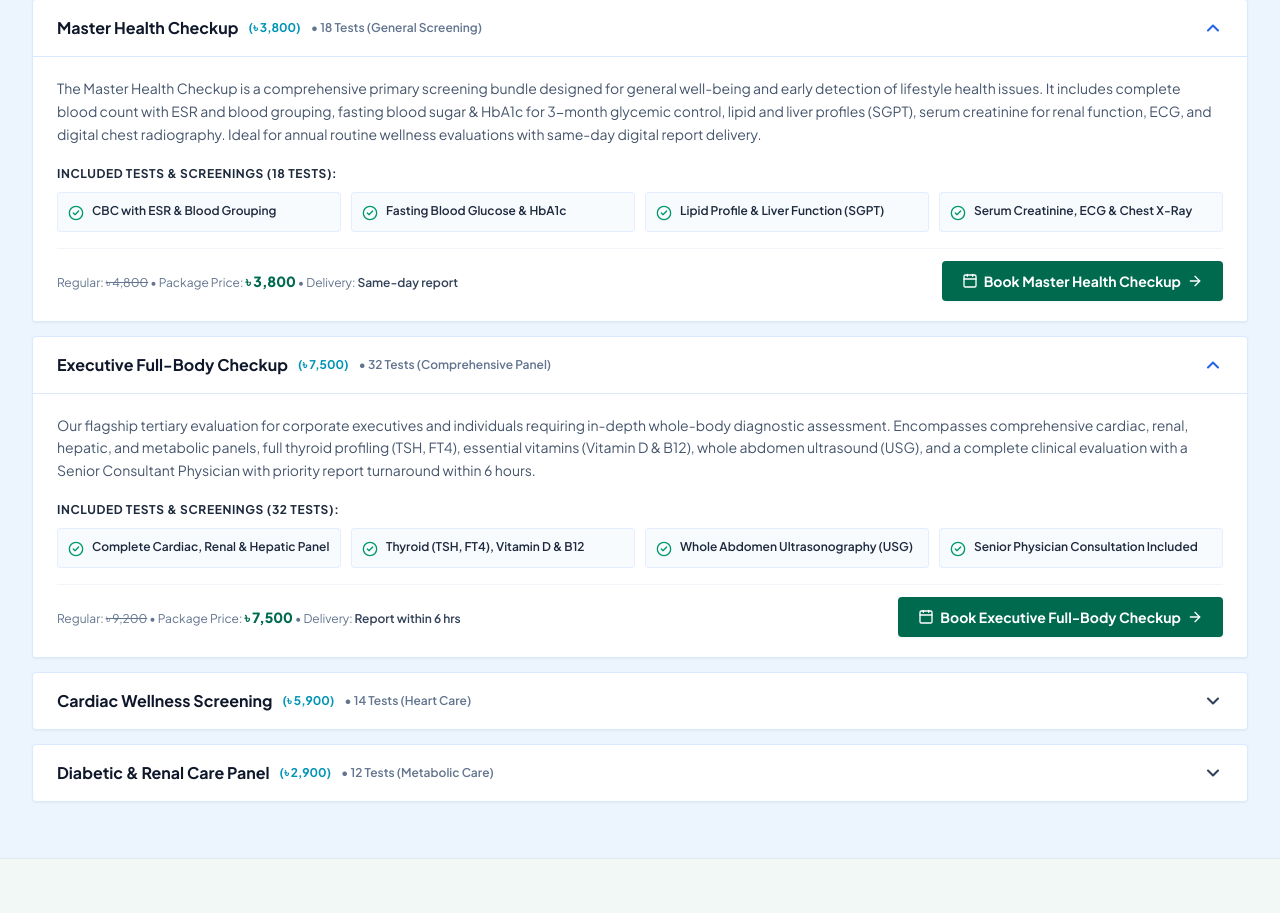
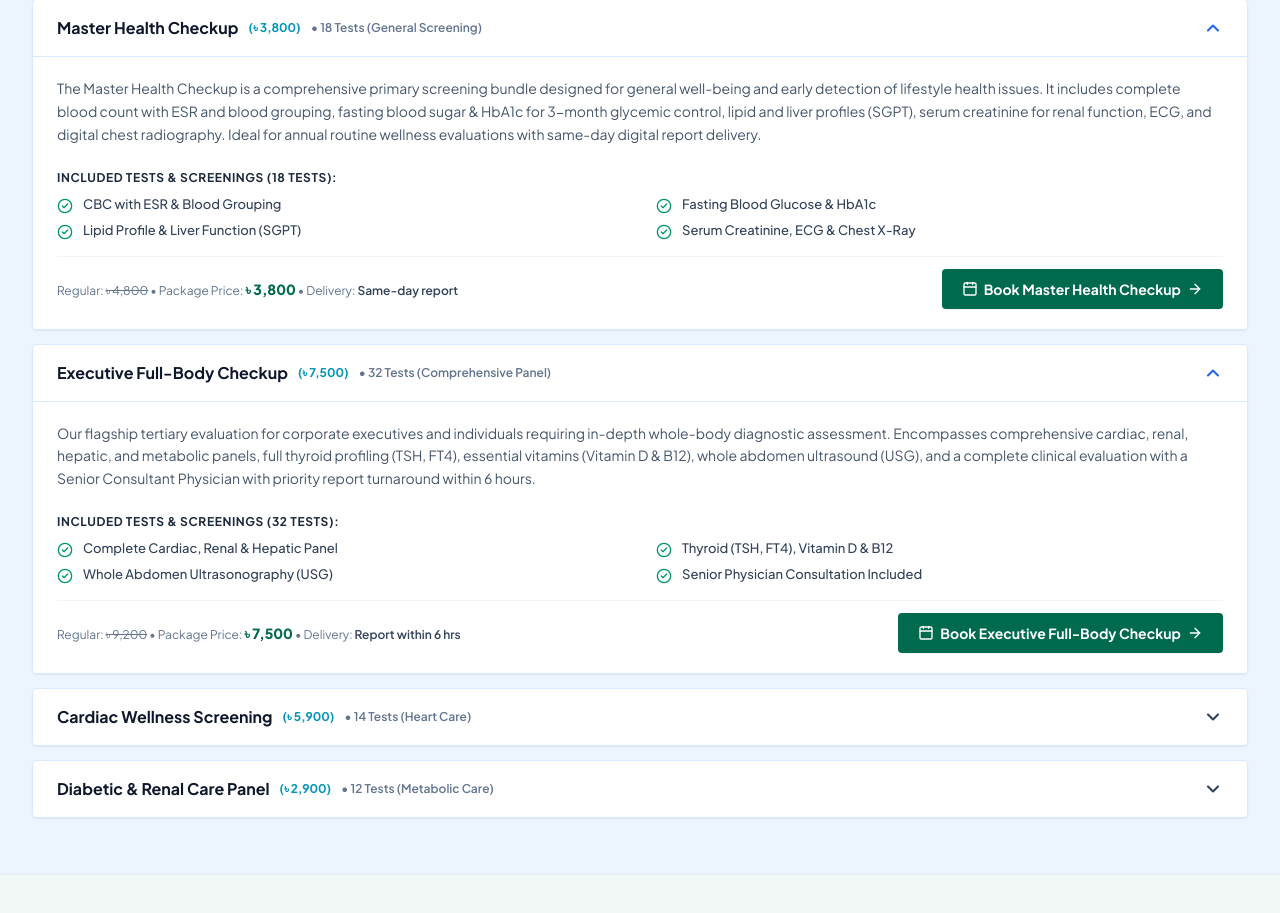
Before and after one commit to almamon-dev/HMS, a React (Vite) app in the folder apps/provider-web/: page / in a window 1280 px wide. Shown: the part 3171-4084 px from the top of the page. Built offline with nearby package versions, Linux system fonts and the light colour scheme.

Commit message:
fix(landing): display included diagnostic tests as clean 2-column checklist list

```diff
--- a/apps/provider-web/src/components/landing/HealthPackagesSection.tsx
+++ b/apps/provider-web/src/components/landing/HealthPackagesSection.tsx
@@ -231,22 +231,22 @@ export const HealthPackagesSection: React.FC<HealthPackagesSectionProps> = ({
                         {pkg.description}
                       </p>
 
-                      {/* Included Diagnostic Tests Grid */}
-                      <div className="pt-1">
+                      {/* Included Diagnostic Tests List (Clean 2-Column List) */}
+                      <div className="pt-2">
                         <div className="text-xs font-bold text-slate-800 uppercase tracking-wider mb-2.5">
                           Included Tests & Screenings ({pkg.testCount}):
                         </div>
-                        <div className="grid grid-cols-1 sm:grid-cols-2 lg:grid-cols-4 gap-2.5">
+                        <ul className="grid grid-cols-1 md:grid-cols-2 gap-x-8 gap-y-2">
                           {pkg.tests.map((test) => (
-                            <div
+                            <li
                               key={test}
-                              className="flex items-start gap-2 text-xs text-slate-800 bg-[#f8fbfe] p-2.5 rounded border border-[#dae9ff]/70"
+                              className="flex items-start gap-2.5 text-xs sm:text-[13px] text-slate-700 leading-snug"
                             >
                               <CheckCircle2 className="w-4 h-4 text-emerald-600 mt-0.5 shrink-0" />
-                              <span className="font-semibold leading-snug">{test}</span>
-                            </div>
+                              <span className="font-medium">{test}</span>
+                            </li>
                           ))}
-                        </div>
+                        </ul>
                       </div>
 
                       {/* Package Pricing & Action Button */}
```
